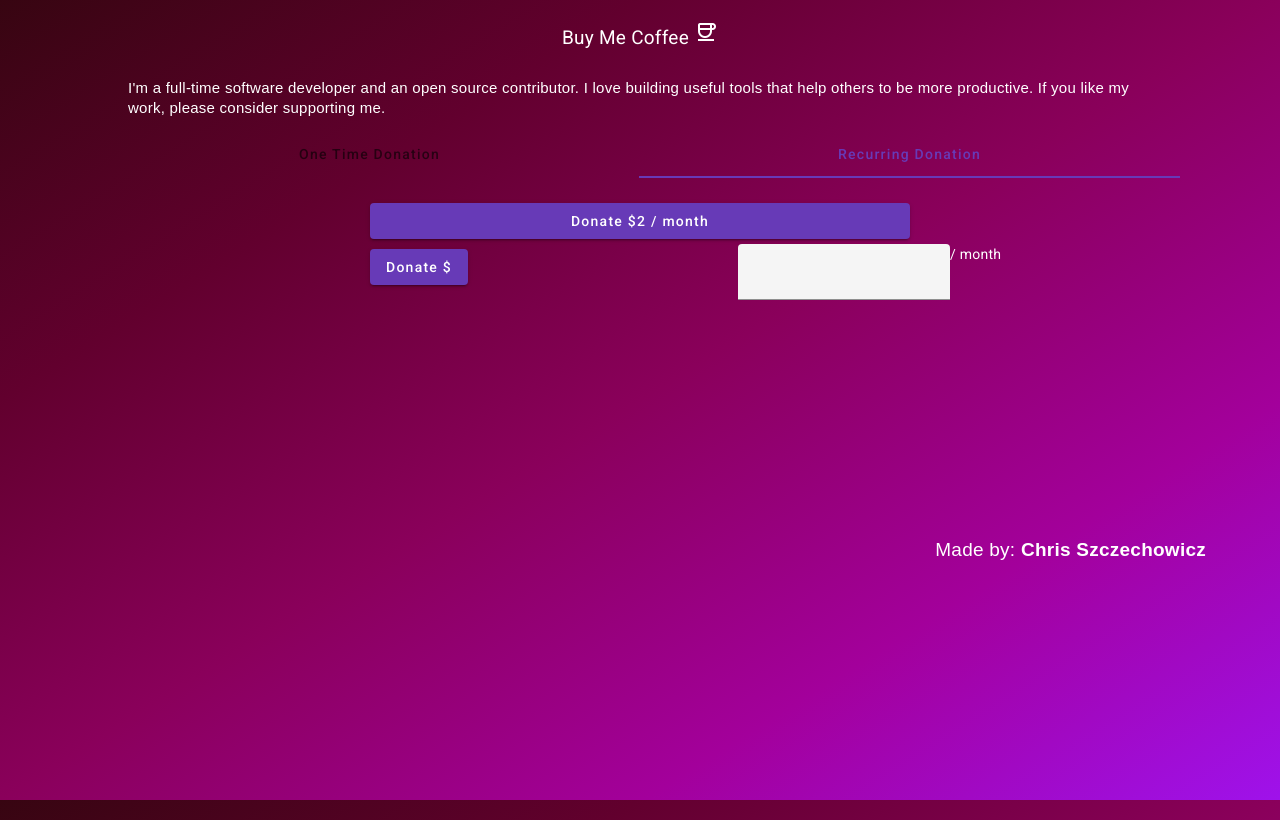
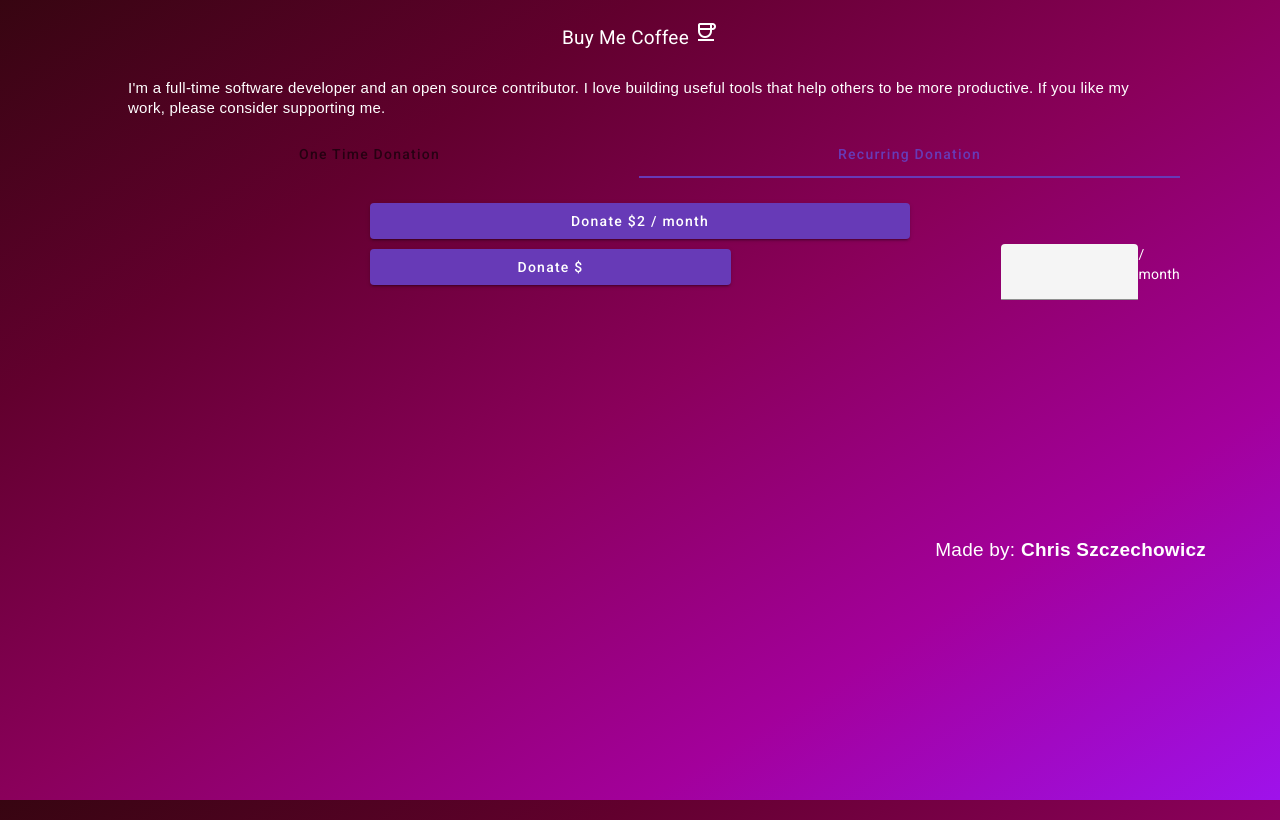
Before and after one commit to christophszcz/buy-me-coffee, an Angular app in the folder client/: page / in a window 1280 px wide. Both pictures are taken after a click on the tab "Recurring Donation". Built offline with nearby package versions, Linux system fonts and the light colour scheme; a web font is replaced by a local one.

Commit message:
Add class names to the recurring custom elements

```diff
--- a/client/src/app/app.component.html
+++ b/client/src/app/app.component.html
@@ -47,10 +47,16 @@
         <div class="button-container">
             <button class="bmc-recurring-button" mat-raised-button color="primary">Donate $2 / month</button>
             <div class="bmc-custom-monthly-container">
-                <button class="bmc-recurring-button" mat-raised-button color="primary">Donate $</button>
+                <button class="bmc-recurring-button bmc-recurring-custom-button" mat-raised-button color="primary">Donate $</button>
                 <mat-form-field class="example-full-width">
-                    <input matInput type="number" value="">
-                </mat-form-field> / month
+                    <input matInput
+                           class="bmc-custom-monthly-input"
+                           type="number"
+                           value="">
+                </mat-form-field>
+                <div class="bmc-per-month-text">
+                    / month
+                </div>
             </div>
         </div>
     </mat-tab>
--- a/client/src/app/app.component.scss
+++ b/client/src/app/app.component.scss
@@ -36,6 +36,10 @@
     display: flex;
 }
 
+.bmc-recurring-button {
+    width: 50%;
+}
+
 .dev-info {
     font-size: 19px;
     text-align: right;
```
